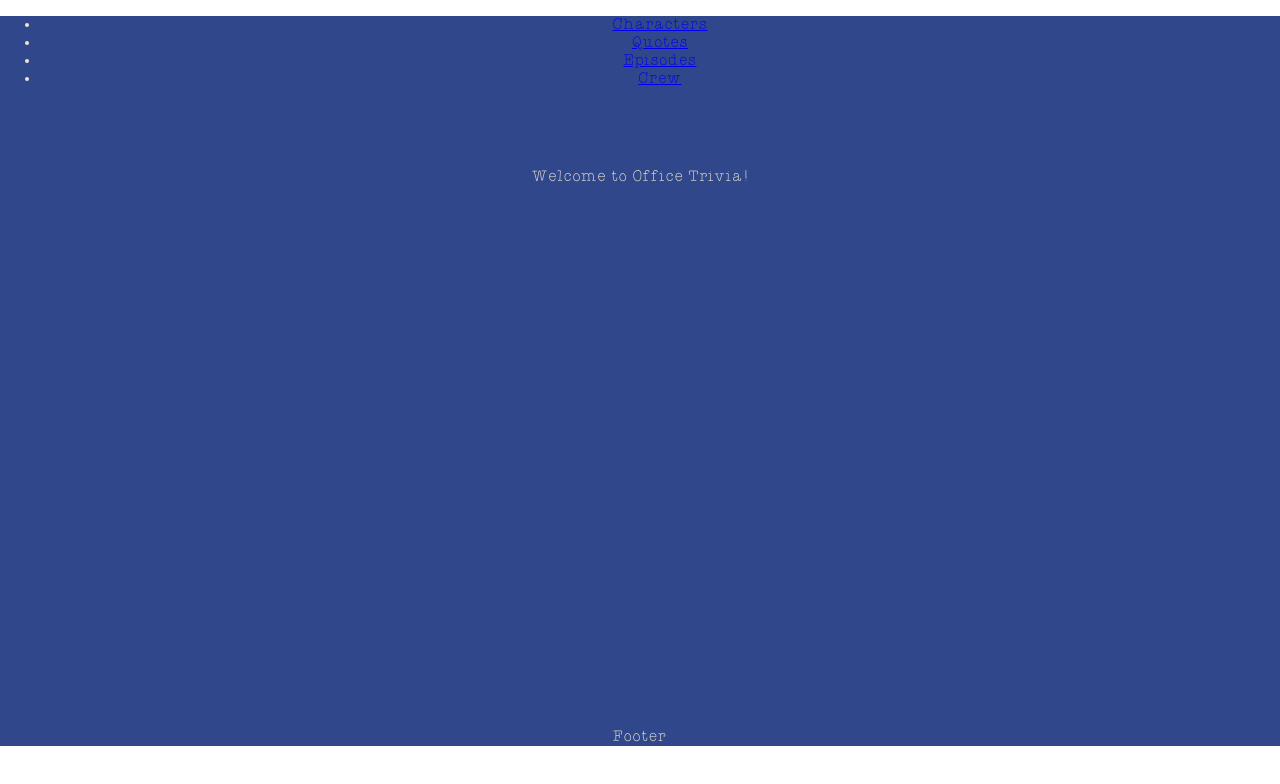
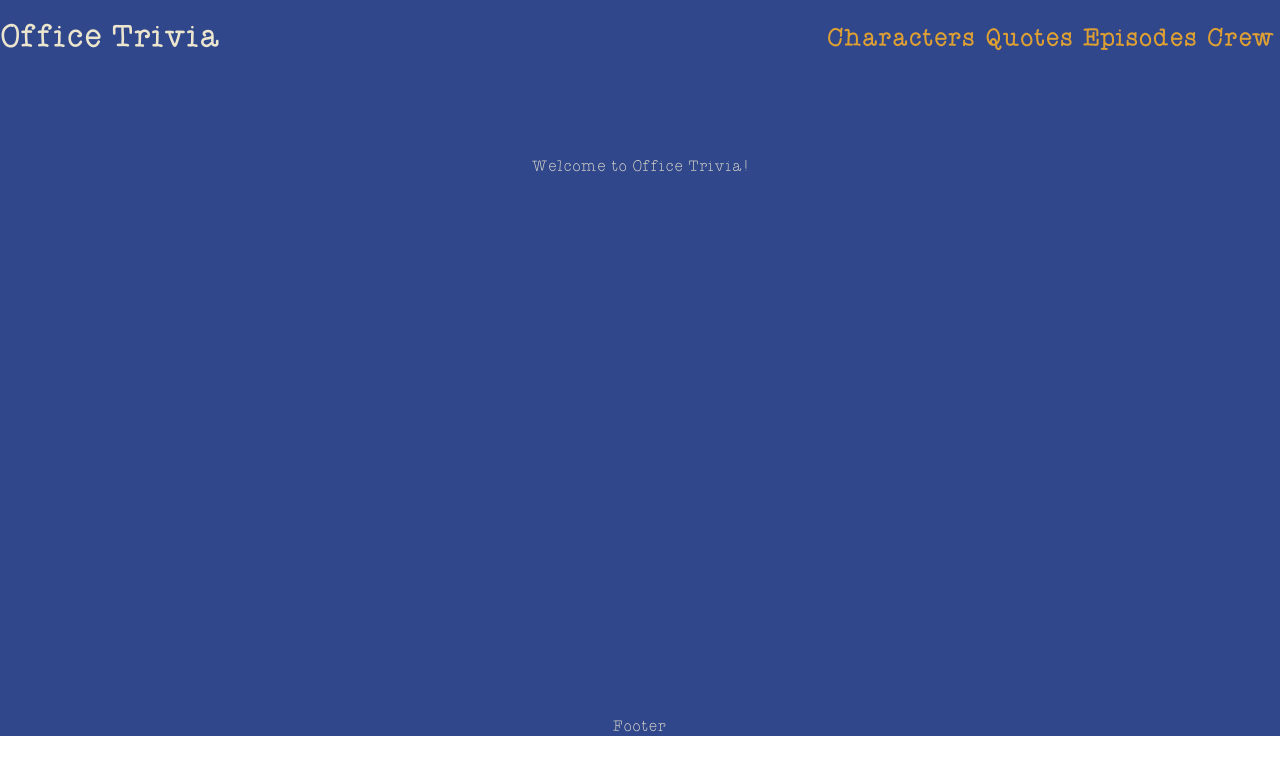
Before and after one commit to rneimeyer/the-office, a React (Create React App) app: page /crew in a window 1280 px wide. Shown: the top 784 px of the page. Built offline with nearby package versions, Linux system fonts and the light colour scheme; no server answers.

Commit message:
updated component header and className

```diff
--- a/src/components/Header.js
+++ b/src/components/Header.js
@@ -2,7 +2,8 @@
 
 function Header() {
   return (
-    <div>
+    <div className="header">
+      <h1>Office Trivia</h1>
       <ul>
         <li>
           <Link to="/characters">Characters</Link>
```
